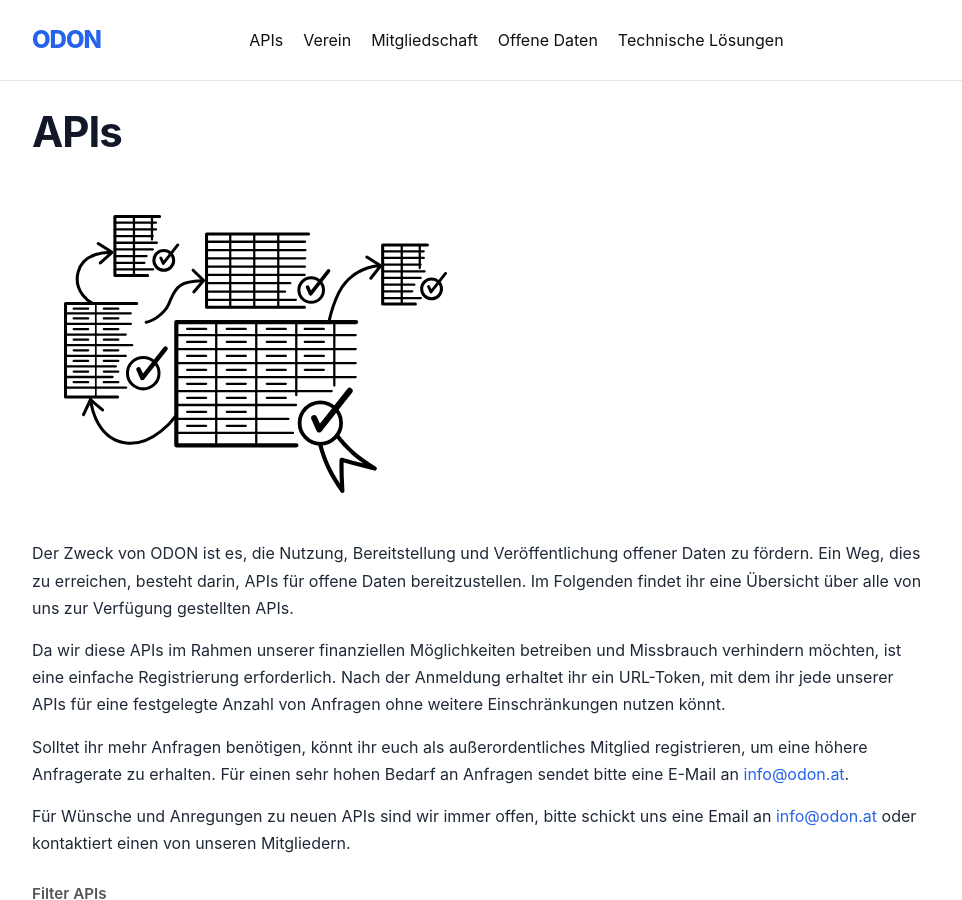
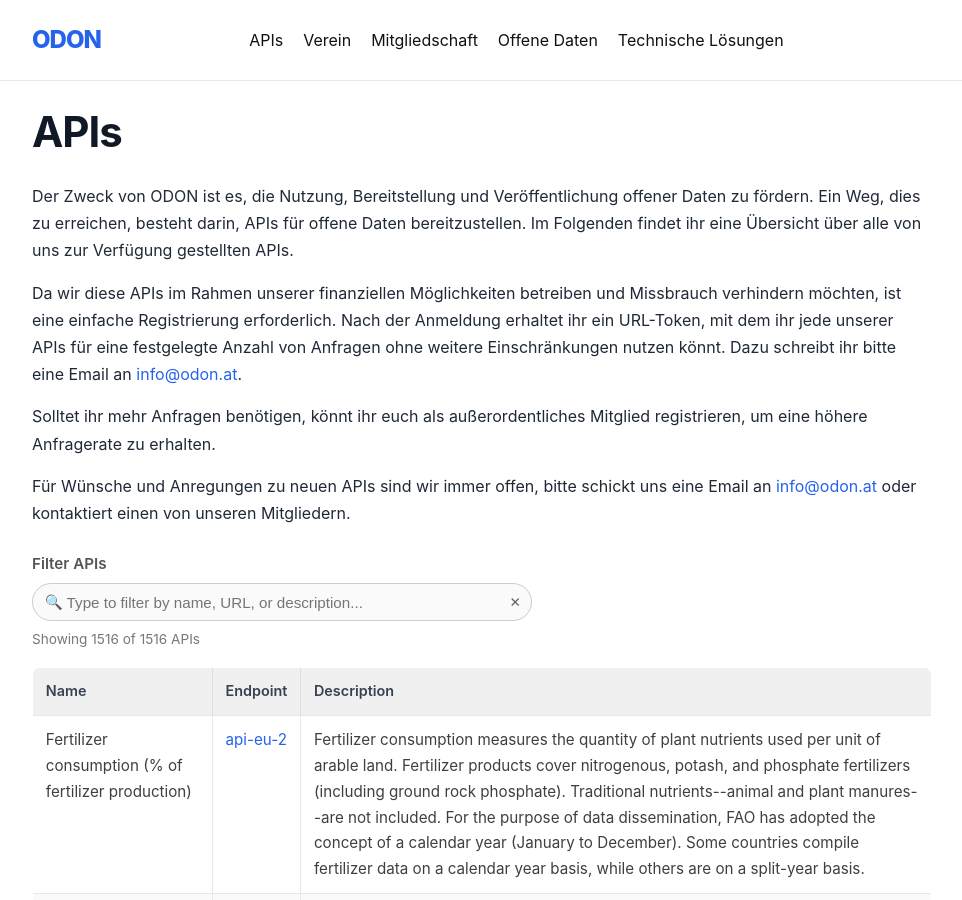
Before and after one commit to verein-odon/verein-odon.github.io, a Jekyll site: the page built from docs/api.md, in a window 1280 px wide and 900 px high. Shown: the whole window, without its empty margins (158-1120 px from the left). Built offline with Jekyll 4.4.1, drawn with Linux system fonts in a browser that asks for light colours.

Commit message:
Updated text on API page to make registration more clear

```diff
--- a/docs/api.md
+++ b/docs/api.md
@@ -4,13 +4,11 @@
 permalink: /apis/
 ---
 
- <img src="/assets/images/headers/linked_tables.svg" class="header-image" alt="Relational tables are linked">
-
 Der Zweck von ODON ist es, die Nutzung, Bereitstellung und Veröffentlichung offener Daten zu fördern. Ein Weg, dies zu erreichen, besteht darin, APIs für offene Daten bereitzustellen. Im Folgenden findet ihr eine Übersicht über alle von uns zur Verfügung gestellten APIs.
 
-Da wir diese APIs im Rahmen unserer finanziellen Möglichkeiten betreiben und Missbrauch verhindern möchten, ist eine einfache Registrierung erforderlich. Nach der Anmeldung erhaltet ihr ein URL-Token, mit dem ihr jede unserer APIs für eine festgelegte Anzahl von Anfragen ohne weitere Einschränkungen nutzen könnt.
+Da wir diese APIs im Rahmen unserer finanziellen Möglichkeiten betreiben und Missbrauch verhindern möchten, ist eine einfache Registrierung erforderlich. Nach der Anmeldung erhaltet ihr ein URL-Token, mit dem ihr jede unserer APIs für eine festgelegte Anzahl von Anfragen ohne weitere Einschränkungen nutzen könnt.  Dazu schreibt ihr bitte eine Email an [info@odon.at](mailto:info@odon.at).
 
-Solltet ihr mehr Anfragen benötigen, könnt ihr euch als außerordentliches Mitglied registrieren, um eine höhere Anfragerate zu erhalten. Für einen sehr hohen Bedarf an Anfragen sendet bitte eine E-Mail an [info@odon.at](mailto:info@odon.at).
+Solltet ihr mehr Anfragen benötigen, könnt ihr euch als außerordentliches Mitglied registrieren, um eine höhere Anfragerate zu erhalten.
 
 Für Wünsche und Anregungen zu neuen APIs sind wir immer offen, bitte schickt uns eine Email an [info@odon.at](mailto:info@odon.at) oder kontaktiert einen von unseren Mitgliedern.
 
```
